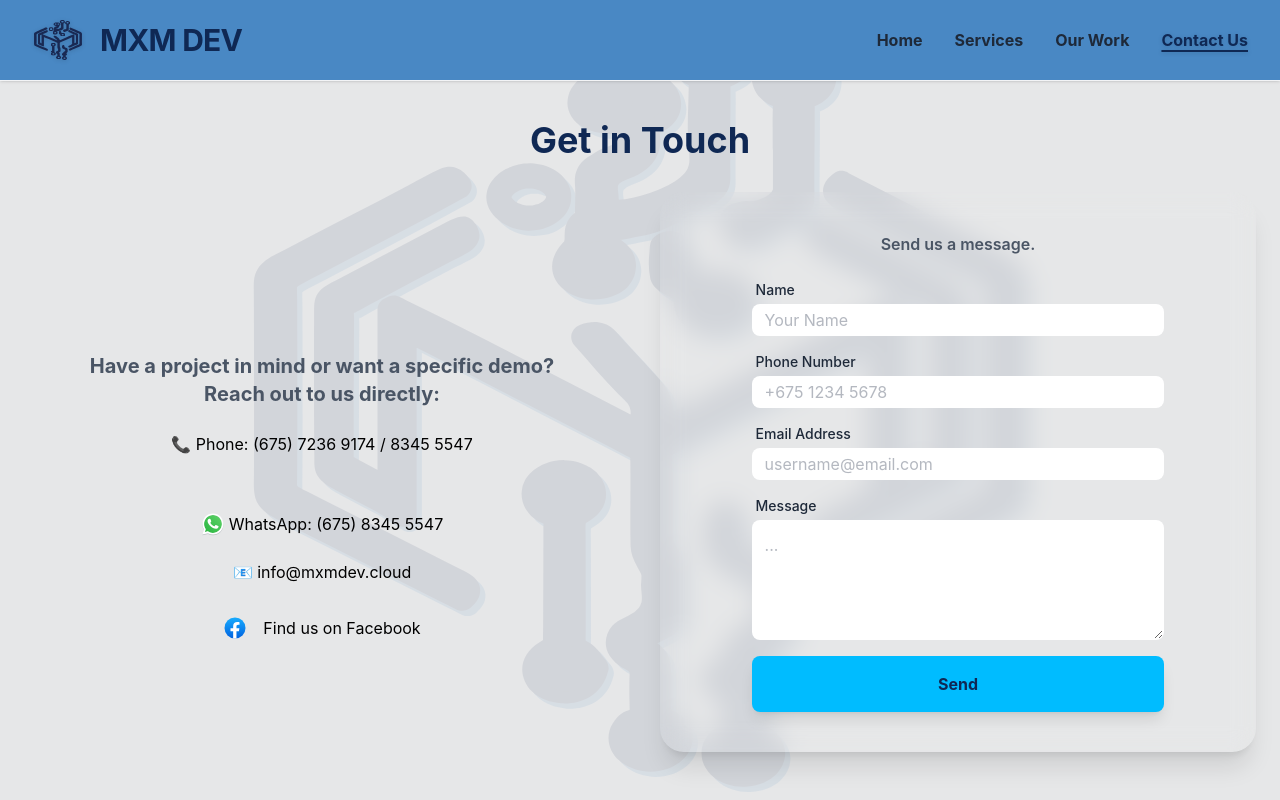
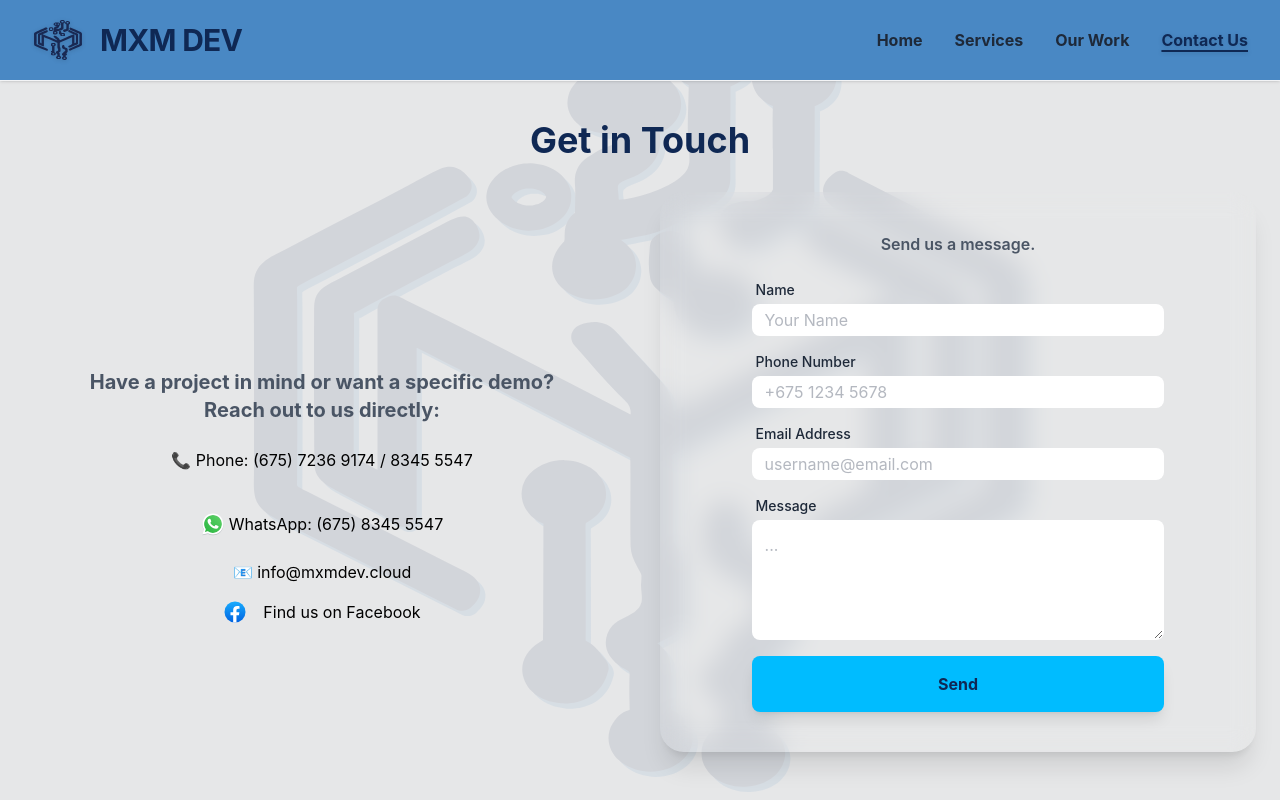
Before and after one commit to mxmdev98/Website, a React (Vite) app: page /contact in a window 1280 px wide. Shown: the top 800 px of the page. Built offline with nearby package versions, Linux system fonts and the light colour scheme.

Commit message:
Refactor Contact page layout and styling
Updated spacing and class names for better layout.

```diff
--- a/src/pages/Contact.tsx
+++ b/src/pages/Contact.tsx
@@ -36,12 +36,12 @@ const Contact = () => {
                     Have a project in mind or want a specific demo? <br/> Reach out to us directly:
                 </p>
                 <br/>
-                <span className='pb-2'>
+                <span>
                 <a href="tel:+67572369174" >
                   📞 Phone: (675) 7236 9174 / 8345 5547
                 </a></span>
                 <br/>
-                <span className='flex flex-wrap items-center justify-center pt-6 gap-1'>
+                <span className='flex flex-wrap items-center justify-center pt-4 gap-1'>
                   <WhatsappIcon/>
                 <a href="https://wa.me/67583455547" target="_blank">
                     WhatsApp: (675) 8345 5547
@@ -51,7 +51,7 @@ const Contact = () => {
                 <a href="mailto:info@mxmdev.cloud" className="gap-4">
                    <p>📧 info@mxmdev.cloud</p>
                 </a></span>
-                <span className='pt-8'>
+                <span className='pt-4'>
                     <a href="https://www.facebook.com/mxmdev" target="_blank" rel="noopener noreferrer" className="flex items-center justify-center gap-4 ">
                     <FacebookIcon/> Find us on Facebook
                     </a>
```
